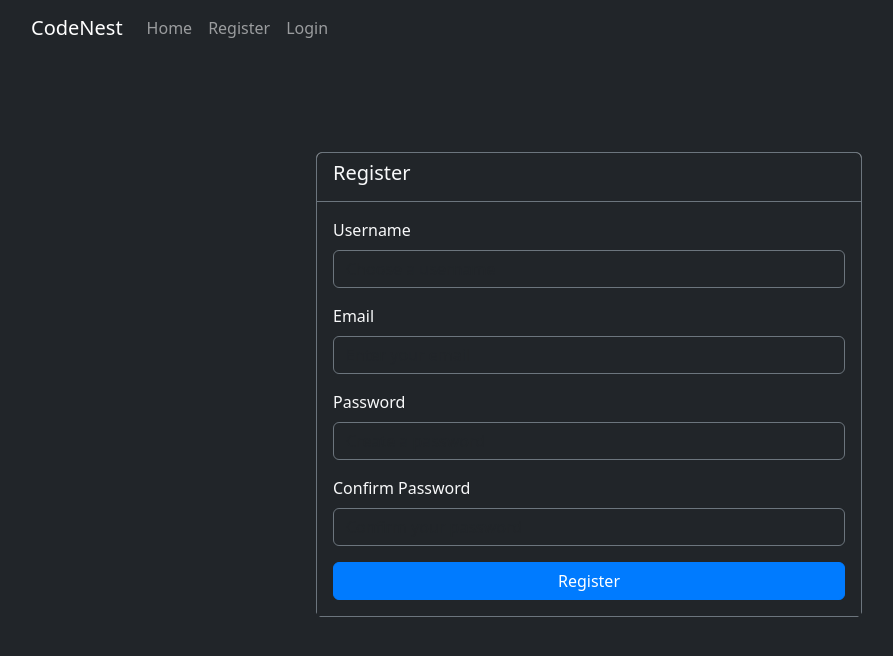
After one commit to TediSina/CodeNest, a Django app: page /register/ in a window 1280 px wide. The commit adds this page. Shown: the top 656 px of the page, without its empty margins (51-944 px from the left). Run offline with Django 5.2, Linux system fonts and the light colour scheme.

Commit message:
Add register, profile view & edit.

```diff
--- /dev/null
+++ b/CodeNest/forms.py
@@ -0,0 +1,15 @@
+from django import forms
+from django.contrib.auth.models import User
+from django.contrib.auth.forms import UserCreationForm
+
+class CustomUserCreationForm(UserCreationForm):
+    email = forms.EmailField(required=True)
+
+    class Meta:
+        model = User
+        fields = ['username', 'email', 'password1', 'password2']
+
+class CustomUserChangeForm(forms.ModelForm):
+    class Meta:
+        model = User
+        fields = ['username', 'email', 'first_name', 'last_name']
--- a/CodeNest/templates/base.html
+++ b/CodeNest/templates/base.html
@@ -26,7 +26,13 @@
                         <li class="nav-item">
                             <a class="nav-link" href="{% url 'logout' %}">Logout</a>
                         </li>
+                        <li class="nav-item">
+                            <a class="nav-link" href="{% url 'profile' %}">{{ user.username }}</a>
+                        </li>
                     {% else %}
+                        <li class="nav-item">
+                            <a class="nav-link" href="{% url 'register' %}">Register</a>
+                        </li>
                         <li class="nav-item">
                             <a class="nav-link" href="{% url 'login' %}">Login</a>
                         </li>
--- /dev/null
+++ b/CodeNest/templates/register.html
@@ -0,0 +1,41 @@
+{% extends 'base.html' %}
+
+{% block title %}Register - CodeNest{% endblock %}
+
+{% block content %}
+<div class="row justify-content-center">
+    <div class="col-md-6">
+        <div class="card mt-5 border-secondary">
+            <div class="card-header bg-dark text-light border-secondary">
+                <h5 class="card-title">Register</h5>
+            </div>
+            <div class="card-body bg-dark text-light">
+                <form method="POST">
+                    {% csrf_token %}
+                    <div class="mb-3">
+                        <label for="username" class="form-label">Username</label>
+                        <input type="text" class="form-control bg-dark text-light border-secondary" id="username"
+                            name="username" placeholder="Choose a username" required>
+                    </div>
+                    <div class="mb-3">
+                        <label for="email" class="form-label">Email</label>
+                        <input type="email" class="form-control bg-dark text-light border-secondary" id="email"
+                            name="email" placeholder="Enter your email" required>
+                    </div>
+                    <div class="mb-3">
+                        <label for="password1" class="form-label">Password</label>
+                        <input type="password" class="form-control bg-dark text-light border-secondary" id="password1"
+                            name="password1" placeholder="Create a password" required>
+                    </div>
+                    <div class="mb-3">
+                        <label for="password2" class="form-label">Confirm Password</label>
+                        <input type="password" class="form-control bg-dark text-light border-secondary" id="password2"
+                            name="password2" placeholder="Confirm your password" required>
+                    </div>
+                    <button type="submit" class="btn btn-primary w-100">Register</button>
+                </form>
+            </div>
+        </div>
+    </div>
+</div>
+{% endblock %}
--- a/CodeNest/urls.py
+++ b/CodeNest/urls.py
@@ -20,6 +20,9 @@ from . import views
 
 urlpatterns = [
     path('admin/', admin.site.urls),
+    path('profile/', views.profile_view, name='profile'),
+    path('profile/edit/', views.edit_profile_view, name='edit_profile'),
+    path('register/', views.register_view, name='register'),
     path('login/', views.login_view, name='login'),
     path('logout/', views.logout_view, name='logout'),
     path('', include('forum.urls')),
--- a/CodeNest/views.py
+++ b/CodeNest/views.py
@@ -2,7 +2,60 @@ from django.contrib import messages
 from django.contrib.auth import authenticate, login
 from django.contrib.auth.decorators import login_required
 from django.shortcuts import render, redirect
-from django.contrib.auth import logout
+from django.contrib.auth import logout, update_session_auth_hash
+from django.contrib.auth.forms import PasswordChangeForm
+from .forms import CustomUserCreationForm, CustomUserChangeForm
+
+@login_required
+def profile_view(request):
+    return render(request, 'profile.html', {'user': request.user})
+
+@login_required
+def edit_profile_view(request):
+    profile_form = CustomUserChangeForm(instance=request.user)
+    password_form = PasswordChangeForm(user=request.user)
+
+    if request.method == 'POST':
+        if 'profile_submit' in request.POST:
+            profile_form = CustomUserChangeForm(request.POST, instance=request.user)
+            if profile_form.is_valid():
+                profile_form.save()
+                messages.success(request, 'Your profile has been successfully updated!')
+                return redirect('profile')
+
+        elif 'password_submit' in request.POST:
+            password_form = PasswordChangeForm(user=request.user, data=request.POST)
+            if password_form.is_valid():
+                password_form.save()
+                update_session_auth_hash(request, password_form.user)
+                messages.success(request, 'Your password has been successfully updated!')
+                return redirect('profile')
+            else:
+                messages.error(request, 'Please correct the errors in the password form.')
+
+    context = {
+        'profile_form': profile_form,
+        'password_form': password_form,
+    }
+    return render(request, 'edit_profile.html', context)
+
+def register_view(request):
+    if request.method == 'POST':
+        form = CustomUserCreationForm(request.POST)
+        if form.is_valid():
+            user = form.save()
+            username = form.cleaned_data.get('username')
+            password = form.cleaned_data.get('password1')
+
+            user = authenticate(username=username, password=password)
+            if user is not None:
+                login(request, user)
+                return redirect('index')
+        else:
+            messages.error(request, 'Please correct the error(s) below.')
+    else:
+        form = CustomUserCreationForm()
+    return render(request, 'register.html', {'form': form})
 
 def login_view(request):
     if request.method == 'POST':
```
Also changed, not shown: CodeNest/templates/edit_profile.html (added, +32 -0 lines), CodeNest/templates/profile.html (added, +22 -0 lines).
